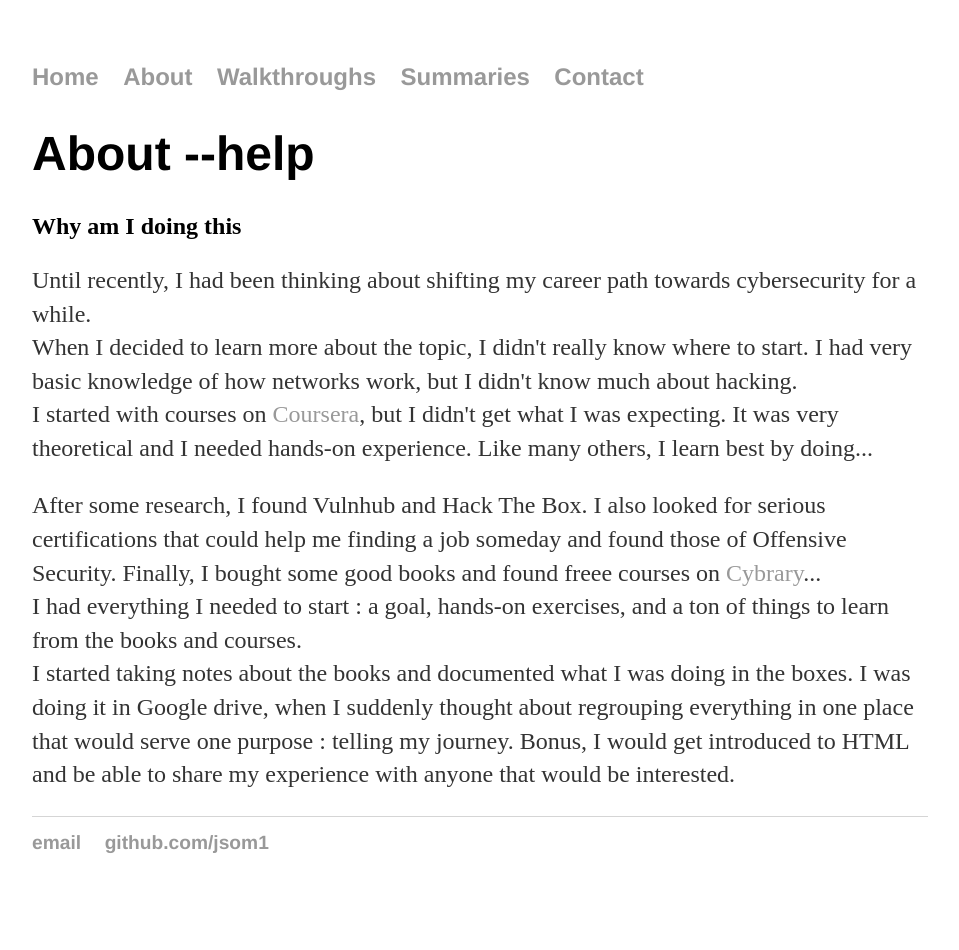
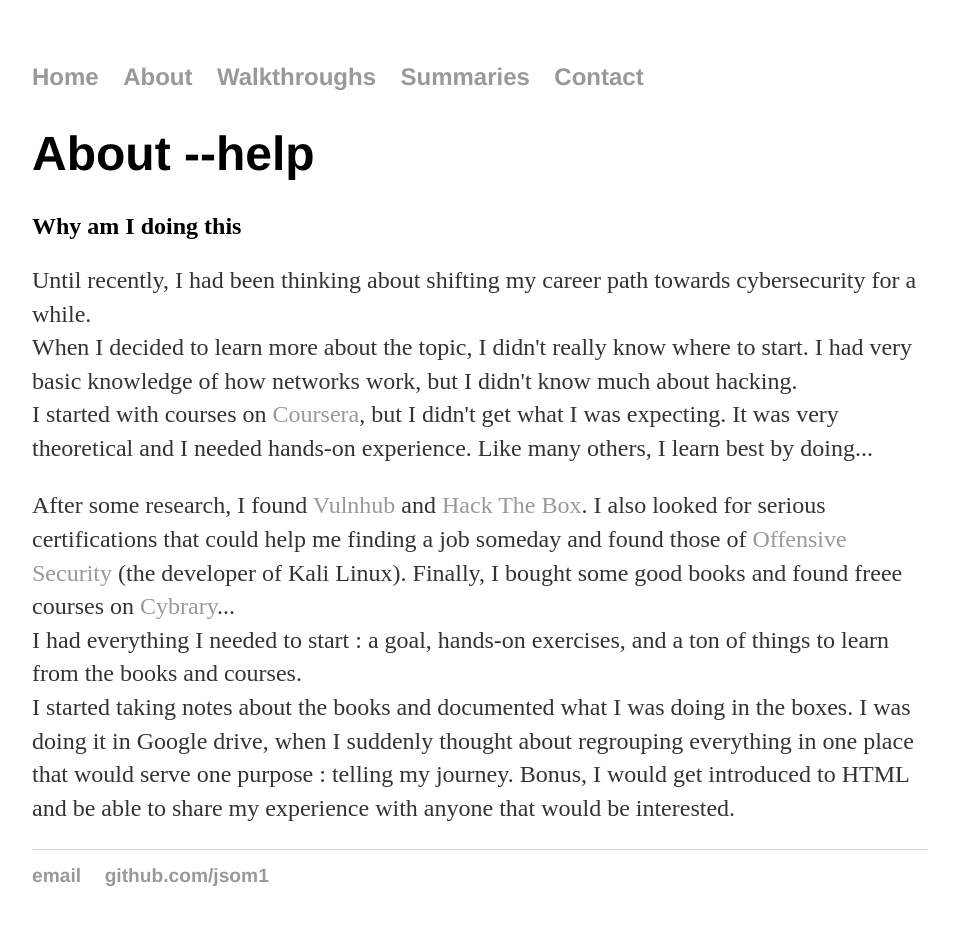
Before and after one commit to jsom1/jsom1.github.io, a Jekyll site: the page built from about/index.html, in a window 1280 px wide. Shown: the whole page, without its empty margins (160-1119 px from the left). Built offline with Jekyll 4.4.1, drawn with Linux system fonts in a browser that asks for light colours; before the commit the page ends 916 px from its top, so only the background shows below that.

Commit message:
Update index.html

```diff
--- a/about/index.html
+++ b/about/index.html
@@ -16,8 +16,8 @@ title: About me
 	</p>
 
 	<p>
-	After some research, I found Vulnhub and Hack The Box. I also looked for serious certifications that could help
-	me finding a job someday and found those of Offensive Security. Finally, I bought some good books and found
+	After some research, I found <a href="https://www.vulnhub.com/">Vulnhub</a> and <a href="https://www.hackthebox.eu/">Hack The Box</a>. I also looked for serious certifications that could help
+	me finding a job someday and found those of <a href="https://www.offensive-security.com/">Offensive Security</a> (the developer of Kali Linux). Finally, I bought some good books and found
 	freee courses on <a href="https://www.cybrary.it/">Cybrary</a>...<br>
 	I had everything I needed to start : a goal, hands-on exercises, and a ton of things to learn from the books and
 	courses.<br>
```
